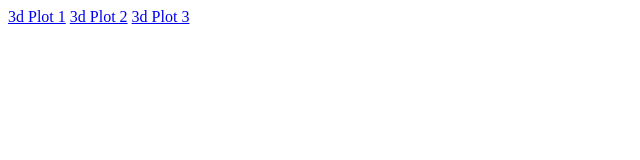
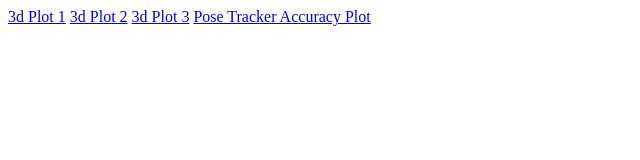
Before and after one commit to EshaMaharishi/static_pages, a plain HTML site: page index.html in a window 1280 px wide. Shown: the whole page, without its empty margins (0-640 px from the left). Drawn offline with Linux system fonts and the light colour scheme.

Commit message:
add pose tracker accuracy plot

```diff
--- a/index.html
+++ b/index.html
@@ -1,3 +1,4 @@
 <a href="3d_plot_1.html">3d Plot 1</a>
 <a href="3d_plot_2.html">3d Plot 2</a>
 <a href="3d_plot_3.html">3d Plot 3</a>
+<a href="pose_tracker_combined_plot.html">Pose Tracker Accuracy Plot</a>
```
